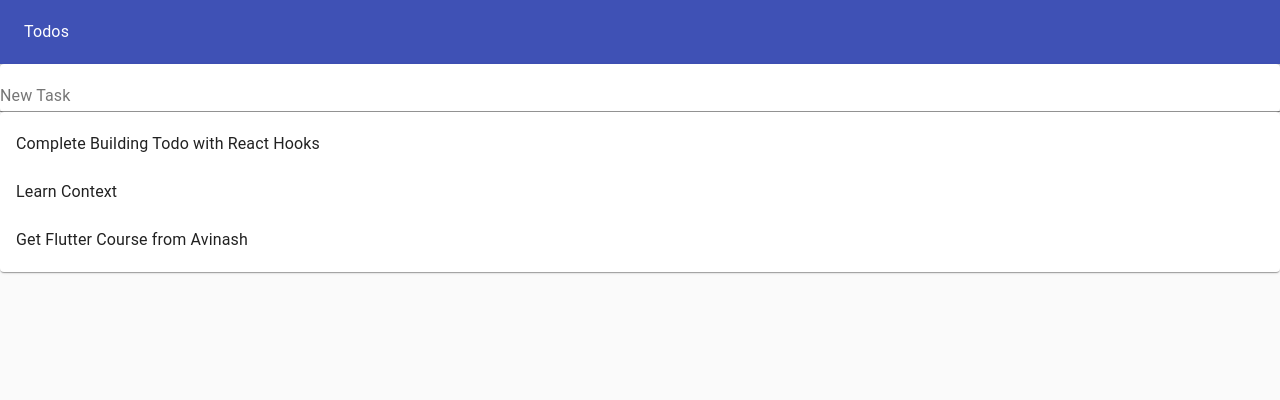
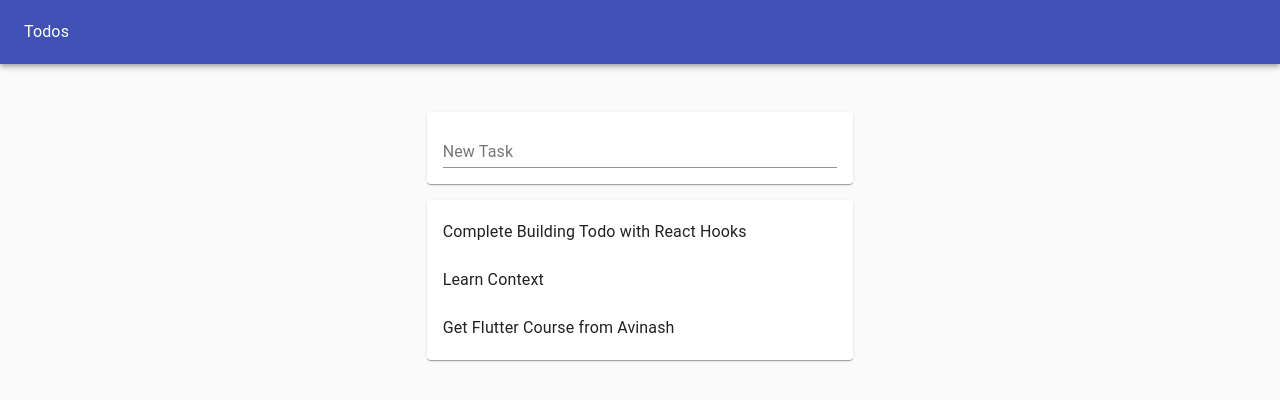
Before and after one commit to zolomohan/todo-hooks, a React (Create React App) app: page / in a window 1280 px wide. Shown: the top 400 px of the page. Built offline with nearby package versions, Linux system fonts and the light colour scheme.

Commit message:
Added Grid

```diff
--- a/src/App.js
+++ b/src/App.js
@@ -33,8 +33,13 @@ export default function App() {
 					<Typography color='inherit'>Todos</Typography>
 				</Toolbar>
 			</AppBar>
-			<Input onSubmit={addTodo} />
-			<TodoList todos={todos} />
+
+			<Grid container justify='center' style={{marginTop: '2rem'}}>
+				<Grid item xs={11} sm={10} md={8} lg={4}>
+					<Input onSubmit={addTodo} />
+					<TodoList todos={todos} />
+				</Grid>
+			</Grid>
 		</Paper>
 	);
 }
--- a/src/Input.js
+++ b/src/Input.js
@@ -7,7 +7,7 @@ export default function Input({ onSubmit }) {
 	const [ value, handleChange, resetValue ] = useInputState('');
 
 	return (
-		<Paper>
+		<Paper style={{margin: '1rem 0', padding: '0.5rem 1rem 1rem'}}>
 			<form
 				onSubmit={(event) => {
 					event.preventDefault();
@@ -15,7 +15,7 @@ export default function Input({ onSubmit }) {
 					resetValue();
 				}}
 			>
-				<TextField value={value} label='New Task' fullWidth onChange={handleChange} />
+				<TextField value={value} label='New Task' fullWidth onChange={handleChange} style={{marginTop: 0}}/>
 			</form>
 		</Paper>
 	);
```
